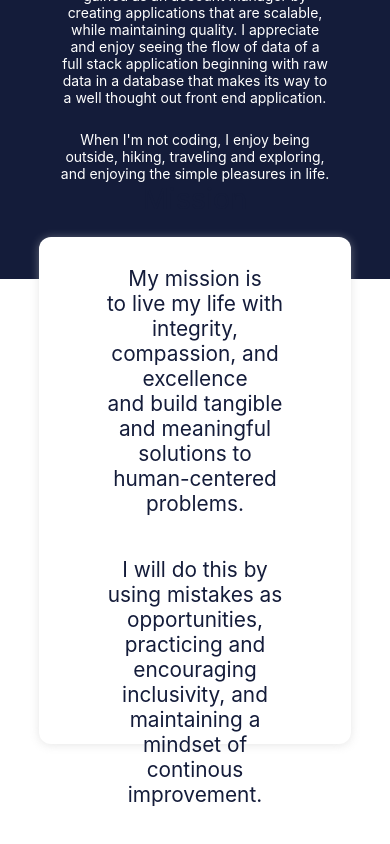
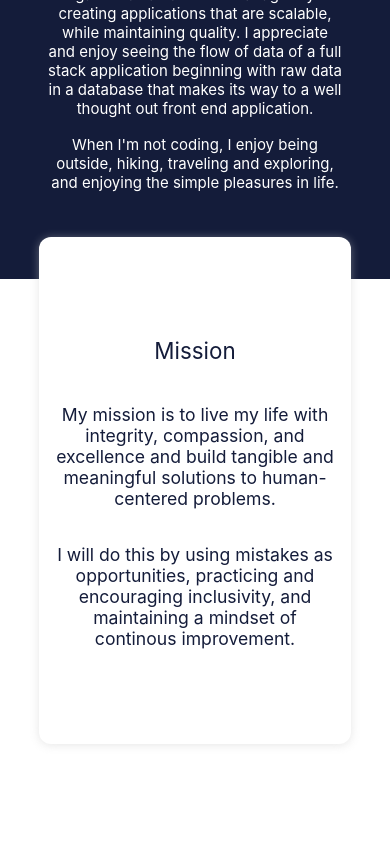
Before and after one commit to bryanakitchen/portfolio, a React (Create React App) app: page / in a window 390 px wide. Shown: the part 1071-1915 px from the top of the page. Built offline with nearby package versions, Linux system fonts and the light colour scheme.

Commit message:
add responsive design for mission

```diff
--- a/src/About/About.scss
+++ b/src/About/About.scss
@@ -33,7 +33,7 @@
 
     .About {
         p {
-            padding: 0 15vw;
+            padding: 0 12vw;
             margin: 0 0 3vh 0;
         }
     }
@@ -43,9 +43,9 @@
 @media (max-width: 600px) {
     .About {
         p {
-            font-size: 14px;
+            font-size: 15px;
             // text-indent: 20px;
-            margin: 0 0 3vh 0;
+            margin: 0 0 2vh 0;
         }
 
         p:first-of-type {
--- a/src/Mission/Mission.js
+++ b/src/Mission/Mission.js
@@ -3,7 +3,7 @@ import './Mission.scss';
 
 export default function Mission() {
     return (
-        <div className="mission">
+        <div className="Mission">
             <div className="inner">
                 <p>Mission</p>
                 <p>
--- a/src/Mission/Mission.scss
+++ b/src/Mission/Mission.scss
@@ -1,12 +1,12 @@
-.mission, .inner {
+.Mission, .inner {
     display: flex;
     flex-direction: column;
     align-items: center;
     justify-content: center;
 }
 
-.mission {
-    min-height: 60vh;
+.Mission {
+    min-height: 70vh;
     margin: 0;
     padding: 0;
 
@@ -20,7 +20,7 @@
     .inner {
         width: 80vw;
         height: 60vh;
-        margin-top: -10vh;
+        margin-top: -20vh;
         background-color: #fff;
         text-align: center;
 
@@ -38,3 +38,38 @@
     }
 
 }
+
+// @media (max-width: 1024px) {
+//     .About {
+//     }
+//   }
+
+@media (max-width: 992px) {
+    .Mission {
+        .inner {
+            p {
+                width: 90%;
+            }
+
+            p:first-of-type {
+                font-size: 1.8rem;
+            }
+        }
+    }
+
+}
+
+@media (max-width: 600px) {
+    .Mission {
+        .inner {
+            p {
+                width: 90%;
+                font-size: 1.1rem;
+            }
+
+            p:first-of-type {
+                font-size: 1.4rem;
+            }
+        }
+    }
+}
```
